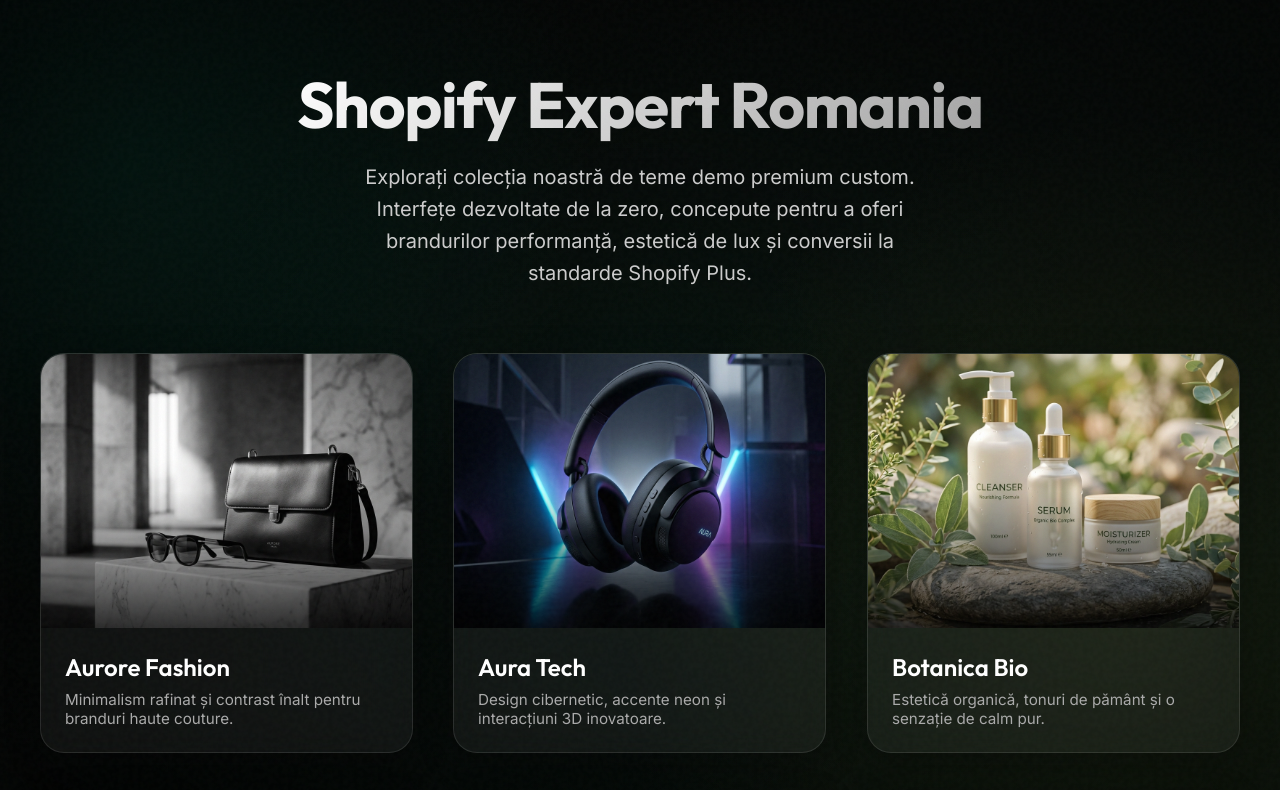
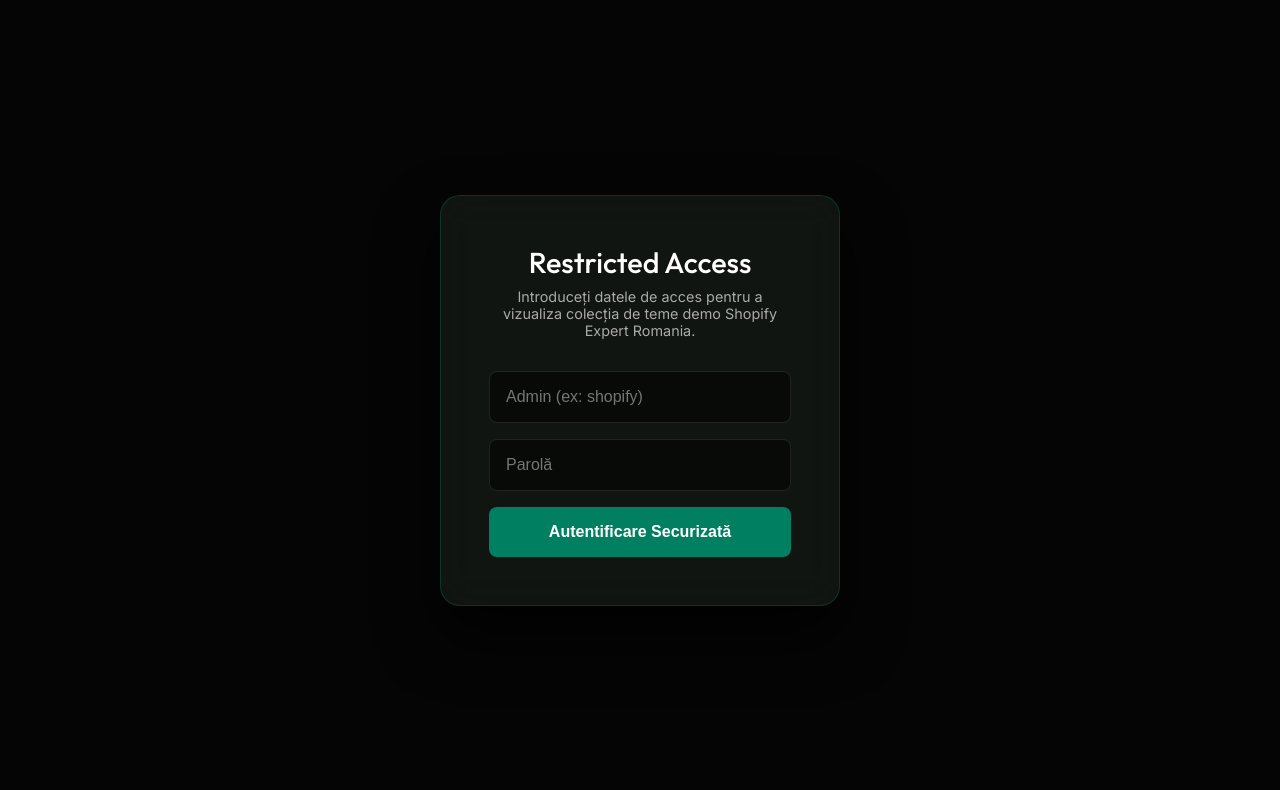
Before and after one commit to greierasmusicstudio/shopify-expert-romania-themes, a website built with Vite: page index.html in a window 1280 px wide. Shown: the top 790 px of the page. Built offline with nearby package versions, Linux system fonts and the light colour scheme.

Commit message:
Add basic secure login overlay to the Hub page

```diff
--- a/index.html
+++ b/index.html
@@ -140,9 +140,127 @@
     .theme-card:nth-child(5) { animation-delay: 0.5s; }
     .theme-card:nth-child(6) { animation-delay: 0.6s; }
 
+    /* Login Overlay */
+    #secure-login-overlay {
+      position: fixed;
+      top: 0; left: 0; width: 100vw; height: 100vh;
+      background: #050505;
+      z-index: 999999;
+      display: flex;
+      justify-content: center;
+      align-items: center;
+      transition: opacity 0.6s ease;
+    }
+
+    .login-card {
+      background: rgba(20, 25, 22, 0.8);
+      border: 1px solid rgba(0, 128, 96, 0.3);
+      backdrop-filter: blur(20px);
+      -webkit-backdrop-filter: blur(20px);
+      padding: 3rem;
+      border-radius: 20px;
+      text-align: center;
+      max-width: 400px;
+      width: 90%;
+      box-shadow: 0 30px 60px rgba(0,0,0,0.8);
+    }
+
+    .login-card h2 {
+      font-size: 1.8rem;
+      margin-bottom: 0.5rem;
+      color: #fff;
+    }
+
+    .login-card p {
+      color: #aaa;
+      font-size: 0.9rem;
+      margin-bottom: 2rem;
+    }
+
+    .login-input {
+      width: 100%;
+      padding: 1rem;
+      margin-bottom: 1rem;
+      background: rgba(0,0,0,0.5);
+      border: 1px solid rgba(255,255,255,0.1);
+      border-radius: 8px;
+      color: #fff;
+      font-size: 1rem;
+      outline: none;
+      transition: border-color 0.3s;
+    }
+
+    .login-input:focus {
+      border-color: #008060;
+    }
+
+    .login-btn {
+      width: 100%;
+      padding: 1rem;
+      background: #008060;
+      color: #fff;
+      border: none;
+      border-radius: 8px;
+      font-size: 1rem;
+      font-weight: 600;
+      cursor: pointer;
+      transition: background 0.3s;
+    }
+
+    .login-btn:hover {
+      background: #00664d;
+    }
+
+    #login-error {
+      color: #ff4d4d;
+      font-size: 0.85rem;
+      margin-top: 1rem;
+      display: none;
+    }
   </style>
 </head>
 <body class="hub-body">
+
+  <div id="secure-login-overlay">
+    <div class="login-card">
+      <h2>Restricted Access</h2>
+      <p>Introduceți datele de acces pentru a vizualiza colecția de teme demo Shopify Expert Romania.</p>
+      <input type="text" id="login-user" class="login-input" placeholder="Admin (ex: shopify)" autocomplete="off">
+      <input type="password" id="login-pass" class="login-input" placeholder="Parolă">
+      <button id="login-btn" class="login-btn">Autentificare Securizată</button>
+      <p id="login-error">Acces respins. Date incorecte.</p>
+    </div>
+  </div>
+
+  <script>
+    document.addEventListener("DOMContentLoaded", function() {
+      const overlay = document.getElementById('secure-login-overlay');
+      const user = document.getElementById('login-user');
+      const pass = document.getElementById('login-pass');
+      const btn = document.getElementById('login-btn');
+      const err = document.getElementById('login-error');
+
+      if(sessionStorage.getItem('hub_auth') === 'true') {
+        overlay.style.display = 'none';
+      }
+
+      function login() {
+        if(user.value === 'shopify' && pass.value === 'romania2026') {
+          sessionStorage.setItem('hub_auth', 'true');
+          overlay.style.opacity = '0';
+          setTimeout(() => { overlay.style.display = 'none'; }, 600);
+        } else {
+          err.style.display = 'block';
+          pass.value = '';
+        }
+      }
+
+      btn.addEventListener('click', login);
+      pass.addEventListener('keypress', e => { if(e.key === 'Enter') login(); });
+      user.addEventListener('keypress', e => { if(e.key === 'Enter') login(); });
+    });
+  </script>
+
   <div class="hub-overlay"></div>
 
   <header class="hub-header">
```
